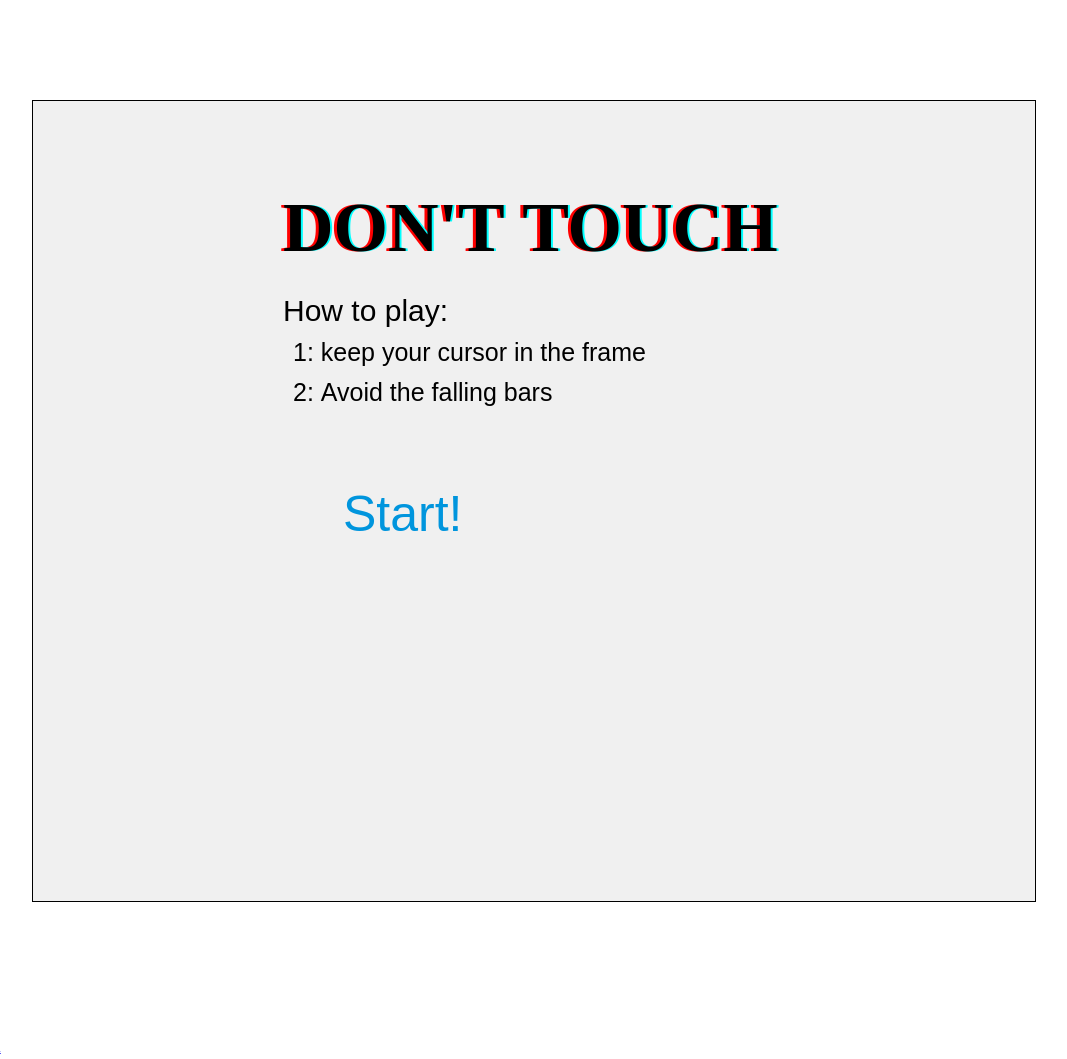
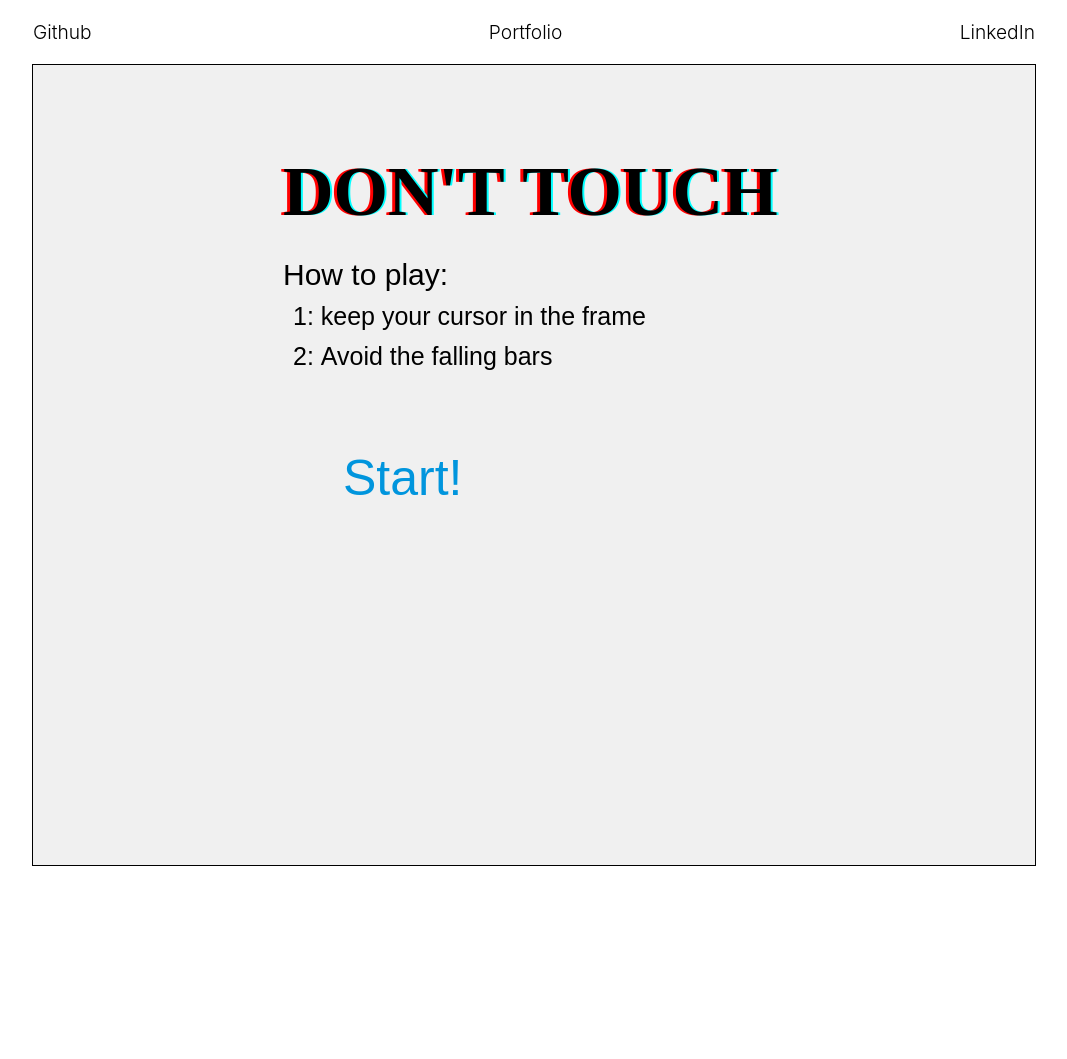
Before and after one commit to maestromac/Dont-touch, a website: page index.html in a window 1280 px wide. Shown: the whole page, without its empty margins (106-1173 px from the left). After the commit the page ends 876 px from the top, so only its background shows below. Drawn offline with Linux system fonts and the light colour scheme.

Commit message:
Rearrange links on Index

```diff
--- a/assets/stylesheets/style.css
+++ b/assets/stylesheets/style.css
@@ -1,9 +1,32 @@
 
+html, body, section, article, h1, h2, p, button, ul, li, a, input {
+  margin: 0;
+  border: 0;
+  padding: 0;
+  font-size: inherit;
+  font-weight: inherit;
+  font-family: -apple-system,BlinkMacSystemFont,"Segoe UI",Roboto,Oxygen,Ubuntu,Cantarell,"Open Sans","Helvetica Neue",sans-serif;
+  text-align: inherit;
+  text-decoration: inherit;
+  color: inherit;
+  list-style: none;
+  background: transparent;
+  border: none;
+  outline: none;
+}
 
+ul{
+  display: flex;
+  justify-content: space-between;
+  width: 1002px;
+  margin: 20px auto;
+  font-size: larger;
+  font-weight: 300;
+}
 canvas {
   background: #F0F0F0;
   display: block;
-  margin: 100px auto;
+  margin: 10px auto;
 
   border: 1px solid black;
 }
--- a/bundle.js
+++ b/bundle.js
@@ -55,9 +55,11 @@
 
 	var canvas = document.getElementById("myCanvas");
 	var ctx = canvas.getContext("2d");
+	// canvas.width =  "1002";
+	// canvas.height =  "800";
 	var x = canvas.width / 2;
 	var y = canvas.height / 2;
-	var ballRadius = 12;
+	var ballRadius = 10;
 
 	var level = 1;
 	var difficulty = {
@@ -79,7 +81,7 @@
 	var menuCallback = void 0;
 
 	function Game() {
-	  this.cursor = new Cursor(x, y, ballRadius, 100);
+	  this.cursor = new Cursor(x, y, ballRadius, 40);
 	  this.score = 0;
 	  this.status = "intro";
 	  this.obstacles = [];
@@ -91,7 +93,6 @@
 	  if (level < 10) {
 	    this.raiseDifficulty();
 	  } else {
-	    // max level reached
 	    this.sustainDifficulty();
 	  }
 	  this.removeObstacle();
@@ -121,7 +122,6 @@
 
 	Game.prototype.removeObstacle = function () {
 	  var target = this.obstacles[0].inFrame() ? undefined : 0;
-
 	  if (target === 0) {
 	    this.obstacles.splice(target, 1);
 	  }
--- a/index.html
+++ b/index.html
@@ -8,13 +8,14 @@
 </head>
 <body>
 
-<canvas id="myCanvas" width="1002" height="800"></canvas>
-<script type="application/javascript" src="bundle.js"></script>
-<ul>
-  <li><a href="#">Portfolio</a></li>
-  <li><a href="https://github.com/maestromac/Dont-touch">Github</a></li>
-  <li><a href="https://www.linkedin.com/in/krairitsiri">LinkedIn</a></li>
+  <ul classname="links">
+    <li><a href="https://github.com/maestromac/Dont-touch">Github</a></li>
+    <li><a href="http://mac-siri.com/">Portfolio</a></li>
+    <li><a href="https://www.linkedin.com/in/krairitsiri">LinkedIn</a></li>
 
-</ul>
+  </ul>
+  <canvas id="myCanvas" width="1002" height="800"></canvas>
+  <script type="application/javascript" src="bundle.js"></script>
+
 </body>
 </html>
```
Also changed, not shown: lib/game.js.
